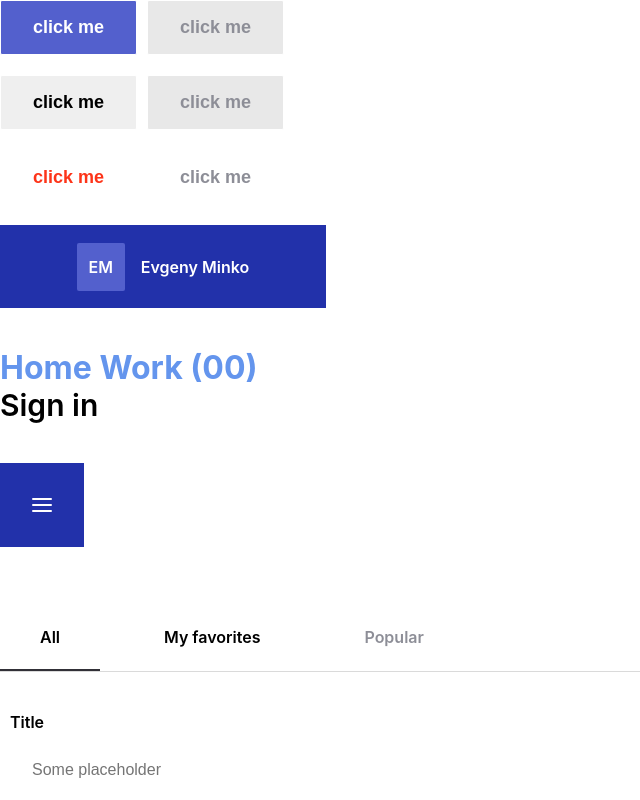
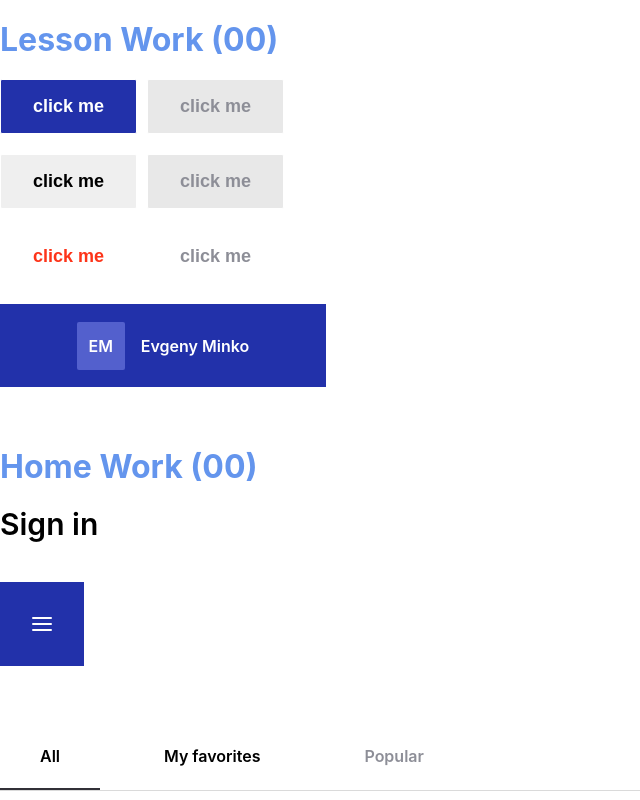
Before and after one commit to Zhenya-by/Blogofolio-TMS, a React (Create React App) app: page / in a window 1280 px wide. Shown: the top 800 px of the page, without its empty margins (0-640 px from the left). Built offline with nearby package versions, Linux system fonts and the light colour scheme.

Commit message:
feat: add
Style

```diff
--- a/src/App.scss
+++ b/src/App.scss
@@ -1,7 +1,13 @@
-// .app {
-//   // text-align: center;
-// }
-.homeWorkH2{
-  color: cornflowerblue;
-  font-size: 32px;
+.app {
+  .homeWorkH2{
+    color: cornflowerblue;
+    font-size: 32px;
+    padding: 20px 0px;
+  }
+
+  .lessonH2{
+    color: cornflowerblue;
+    font-size: 32px;
+    padding: 20px 0px;
+  }
 }
--- a/src/App.tsx
+++ b/src/App.tsx
@@ -16,6 +16,7 @@ export const App = () => {
   return (
     <>
     <div className="app">
+      <h2 className='lessonH2'>Lesson Work (00)</h2>
       <Button type='primary' content='click me' isDisabled={false} onClick={handleClick}/>
       <Button type='primary' content='click me' isDisabled onClick={handleClick}/>
       <br/>
@@ -42,6 +43,7 @@ export const App = () => {
       <br />
       <br />
       <Tabs/>
+      <h2 className='lessonH2'>Lesson Work (01)</h2>
       <Form/>
     </div>
     </>
```
